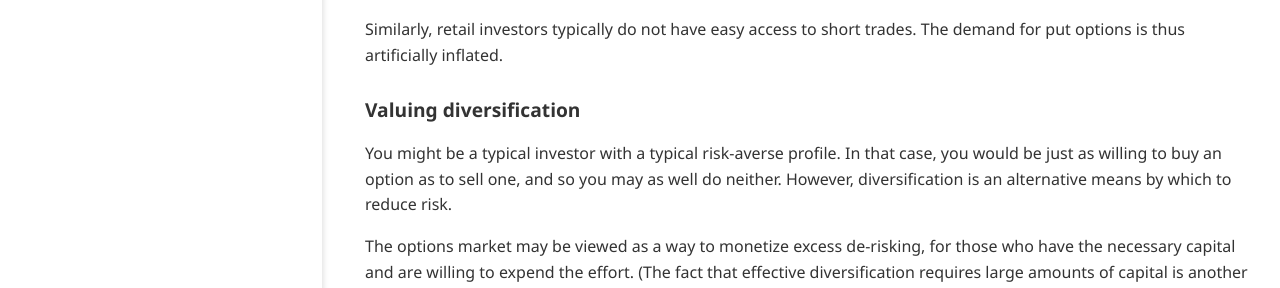
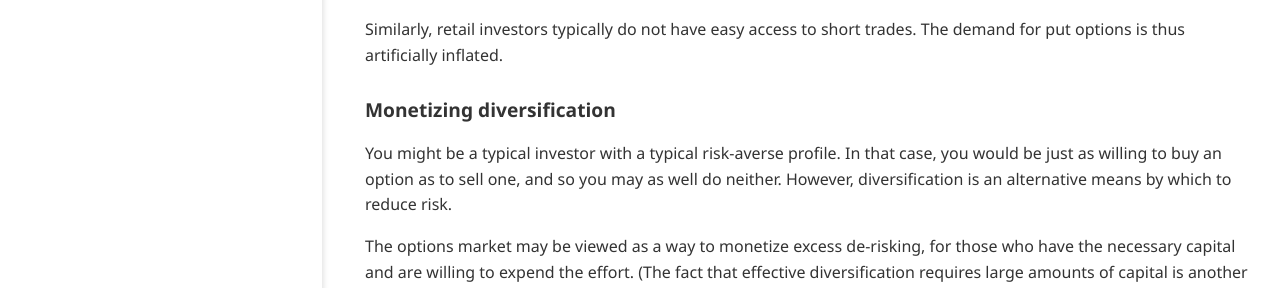
Before and after one commit to impuremaths/impuremaths.github.io, a Jekyll site: the page built from _posts/2020-02-22-why-trade-stock-options.md, in a window 1280 px wide and 1130 px high. Shown: the part 768-1056 px from the top of the window. Built offline with Jekyll 4.4.1, drawn with Linux system fonts in a browser that asks for light colours.

Commit message:
Update 2020-02-22-why-trade-stock-options.md

```diff
--- a/_posts/2020-02-22-why-trade-stock-options.md
+++ b/_posts/2020-02-22-why-trade-stock-options.md
@@ -24,7 +24,7 @@ For instance, margin regulations prevent brokers from offering more than 2x leve
 
 Similarly, retail investors typically do not have easy access to short trades. The demand for put options is thus artificially inflated.
 
-### Valuing diversification
+### Monetizing diversification
 
 You might be a typical investor with a typical risk-averse profile. In that case, you would be just as willing to buy an option as to sell one, and so you may as well do neither. However, diversification is an alternative means by which to reduce risk.
 
```
